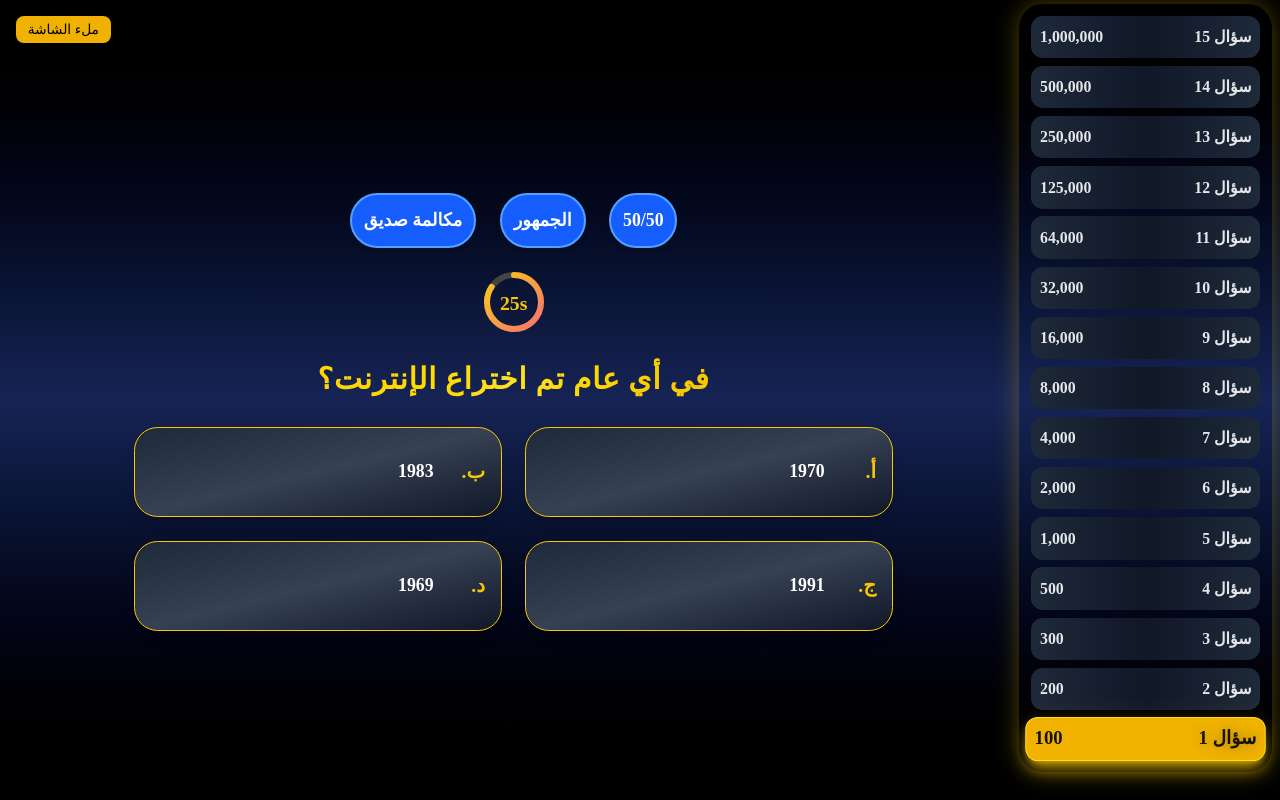
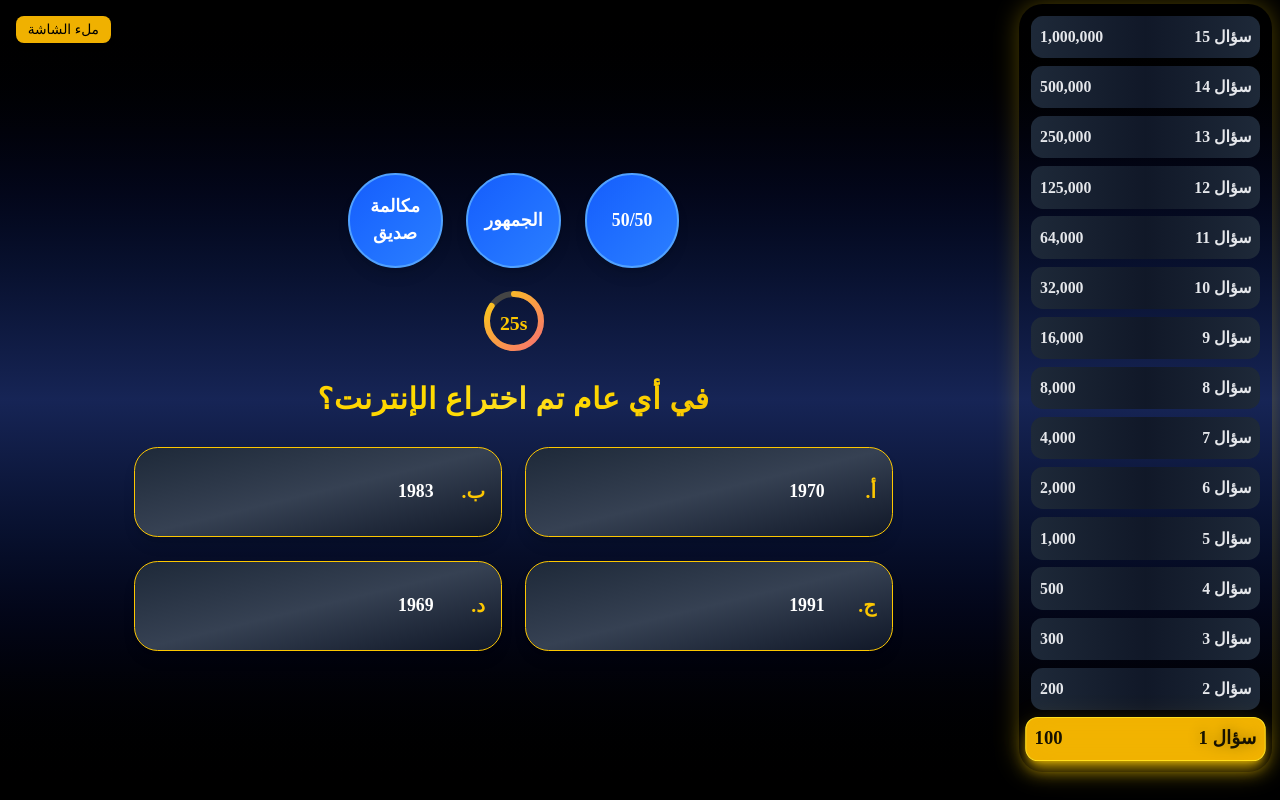
Before and after one commit to khaled-103/who-will-wind-million, a React (Vite) app: page /new-game in a window 1280 px wide. Built offline with nearby package versions, Linux system fonts and the light colour scheme.

Commit message:
enhance lifLines component

```diff
--- a/src/components/game/Lifelines.tsx
+++ b/src/components/game/Lifelines.tsx
@@ -1,27 +1,53 @@
+import { motion } from "framer-motion";
 import { LifelinesEnum } from "../../lib/constant";
 import type { Lifelines } from "../../types";
 
-export default function Lifelines({ lifelines, onUse }:{lifelines:Lifelines, onUse:(type:string)=>void}) {
-  return (
-    <div className="flex gap-6 mt-6 justify-center md:justify-start">
-      {[
+export default function Lifelines({
+  lifelines,
+  onUse,
+}: {
+  lifelines: Lifelines;
+  onUse: (type: string) => void;
+}) {
+  const items = [
     { type: LifelinesEnum.fiftyFifty, label: "50/50" },
     { type: LifelinesEnum.audience, label: "الجمهور" },
     { type: LifelinesEnum.phone, label: "مكالمة صديق" },
-      ].map((item) => (
-        <button
+  ];
+
+  return (
+    <div className="flex gap-4 md:gap-6 mt-6 justify-center md:justify-start flex-wrap">
+      {items.map((item) => {
+        const isUsed = lifelines[item.type as keyof Lifelines].used;
+
+        return (
+          <motion.button
             key={item.type}
-          disabled={lifelines[item.type as keyof Lifelines].used}
+            disabled={isUsed}
             onClick={() => onUse(item.type)}
-          className={`p-3 disabled:cursor-not-allowed cursor-pointer disabled:opacity-50 rounded-full font-bold text-lg border-2 ${
-            lifelines[item.type as keyof Lifelines]
-              ? "bg-blue-600 border-blue-400 hover:bg-blue-500"
-              : "bg-gray-500 border-gray-400 cursor-not-allowed"
-          } shadow-md transition transform hover:scale-110`}
+            whileHover={!isUsed ? { scale: 1.1 } : {}}
+            whileTap={!isUsed ? { scale: 0.95 } : {}}
+            className={`relative cursor-pointer flex items-center justify-center w-20 h-20 md:w-24 md:h-24 rounded-full font-bold text-base md:text-lg border-2 shadow-lg transition-colors duration-300
+              ${
+                isUsed
+                  ? "bg-gray-500 border-gray-400 cursor-not-allowed opacity-50"
+                  : "bg-gradient-to-br from-blue-600 to-blue-500 border-blue-400 hover:from-blue-500 hover:to-blue-400 text-white"
+              }
+            `}
           >
             {item.label}
-        </button>
-      ))}
+            {/* تأثير وميض عند استخدام المساعدة */}
+            {isUsed && (
+              <motion.div
+                className="absolute inset-0 rounded-full bg-white/20"
+                initial={{ opacity: 0 }}
+                animate={{ opacity: 1 }}
+                transition={{ duration: 0.5 }}
+              />
+            )}
+          </motion.button>
+        );
+      })}
     </div>
   );
 }
--- a/src/index.css
+++ b/src/index.css
@@ -12,7 +12,7 @@ html{
   font-size: clamp(15px, 1vw + 3px, 50px);
 }
 body {
-  @apply bg-slate-900 text-slate-100 bg-[radial-gradient(#1e293B_1px,transparent_1px)] bg-[length:20px_20px];
+  @apply bg-gradient-to-b from-black via-blue-950 to-black text-white ;
 
   font-family: Inter, ui-sans-serif, system-ui, -apple-system, "Segoe UI", Roboto, "Helvetica Neue", Arial;
 }
--- a/src/pages/Game.tsx
+++ b/src/pages/Game.tsx
@@ -186,7 +186,7 @@ export default function Game() {
 
   // الواجهة الأساسية أثناء اللعب
   return (
-    <div className="relative min-h-screen flex flex-col md:flex-row bg-gradient-to-b from-black via-blue-950 to-black text-white font-[Cairo] overflow-hidden">
+    <div className="relative min-h-screen flex flex-col md:flex-row font-[Cairo] overflow-hidden">
       {/* زر ملء الشاشة */}
       <button
         onClick={handleFullScreen}
@@ -208,7 +208,7 @@ export default function Game() {
           duration={30}
           onTimeOut={() => {
             // playSound("timeout");
-            // handleAnswer(null);
+            handleAnswer(null);
           }}
         />
 
```
Lines whose indentation alone changed are shown as unchanged.
